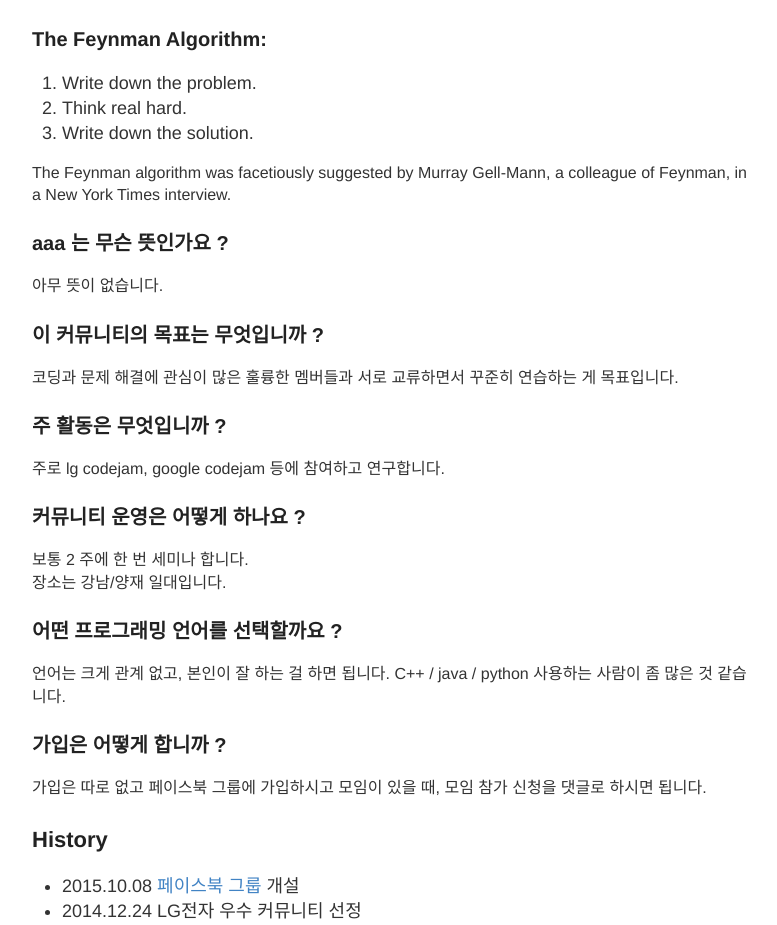
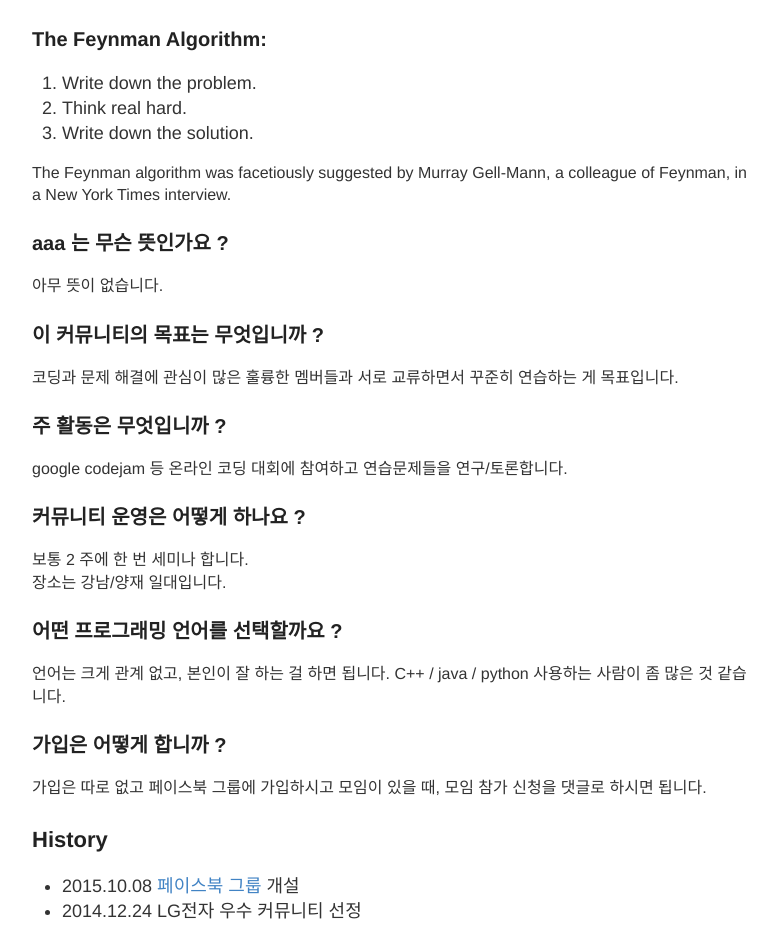
Before and after one commit to seirion/aaa, a Jekyll site: the page built from _posts/2016-01-21-aaa-intro.md, in a window 1280 px wide. Shown: the part 670-1595 px from the top of the page, without its empty margins (248-1025 px from the left). Built offline with Jekyll 4.4.1, drawn with Linux system fonts in a browser that asks for light colours; comment, search, counter and statistics services are not loaded.

Commit message:
Update 2016-01-21-aaa-intro.md

```diff
--- a/_posts/2016-01-21-aaa-intro.md
+++ b/_posts/2016-01-21-aaa-intro.md
@@ -26,7 +26,7 @@ The Feynman algorithm was facetiously suggested by Murray Gell-Mann, a colleague
 코딩과 문제 해결에 관심이 많은 훌륭한 멤버들과 서로 교류하면서 꾸준히 연습하는 게 목표입니다.
 
 ### 주 활동은 무엇입니까 ?
-주로 lg codejam, google codejam 등에 참여하고 연구합니다.
+google codejam 등 온라인 코딩 대회에 참여하고 연습문제들을 연구/토론합니다.
 
 ### 커뮤니티 운영은 어떻게 하나요 ?
 보통 2 주에 한 번 세미나 합니다.<br>
```
